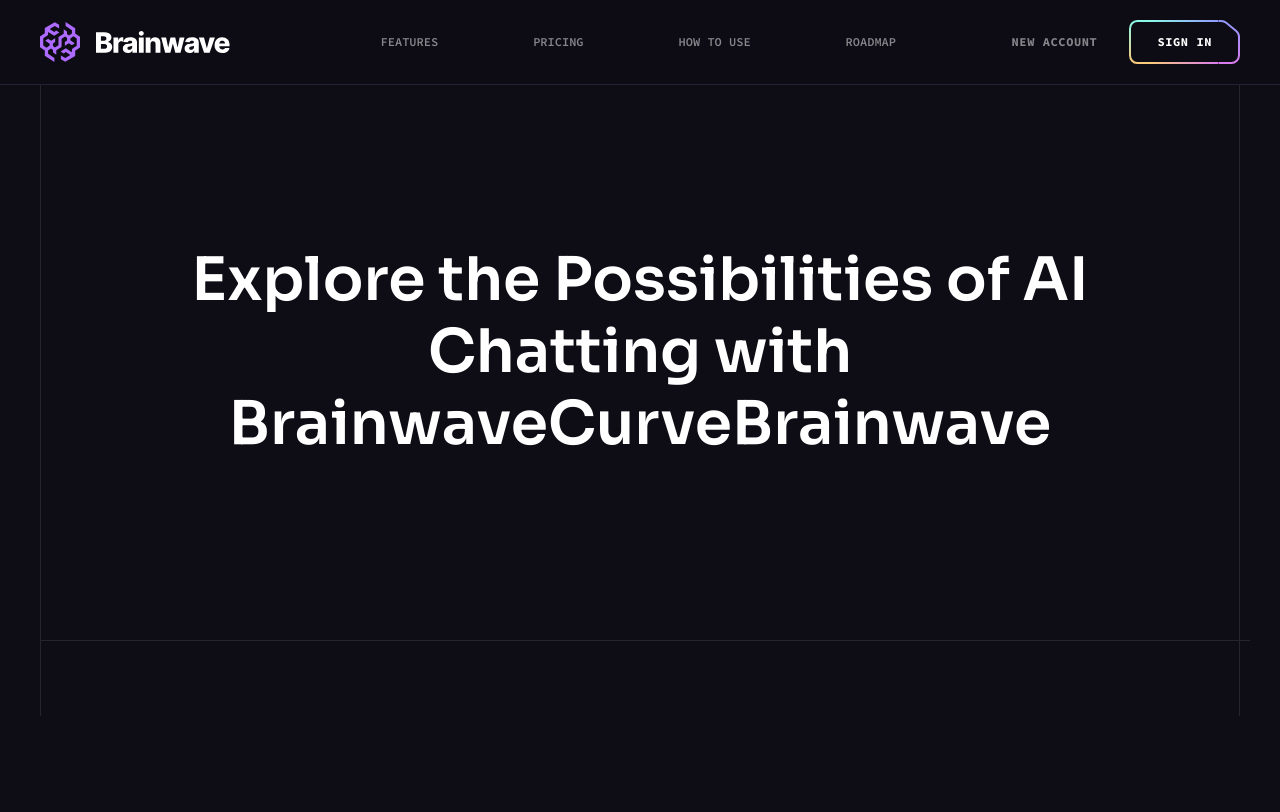
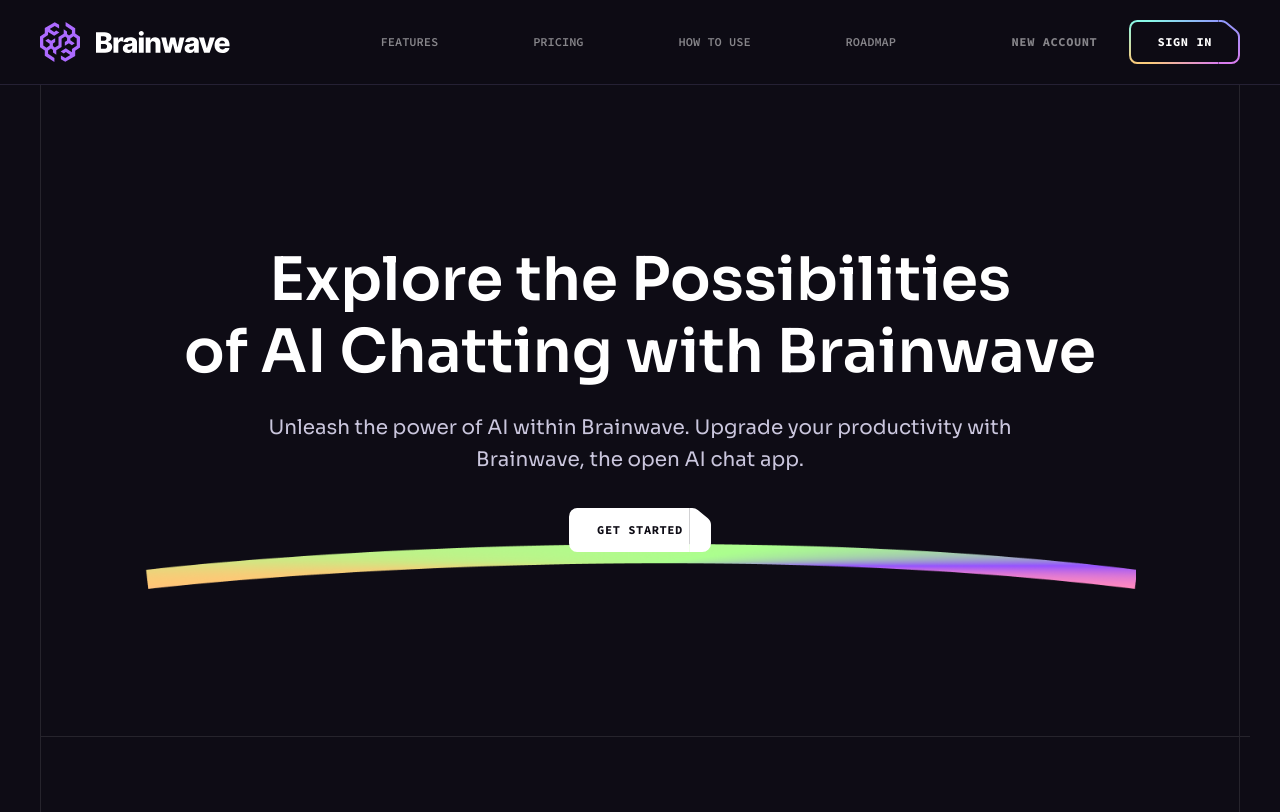
Before and after one commit to giorgiagiro/landing-page-brainwave, a React (Vite) app: page / in a window 1280 px wide. Built offline with nearby package versions, Linux system fonts and the light colour scheme.

Commit message:
hero section update

```diff
--- a/src/components/Hero.jsx
+++ b/src/components/Hero.jsx
@@ -1,5 +1,8 @@
 import React from "react";
 import Section from "./Section";
+import Button from "./Button";
+
+import { curve } from "../assets";
 
 const Hero = () => {
     return (
@@ -11,11 +14,27 @@ const Hero = () => {
             id="hero"
         >
             <div className="container relative">
-                <div className="relative z-1 max-w-[62rem] mx-auto text-center mb-[4rem] md:mb-20 lg:mb-[6rem]">
+                <div className="relative z-1 max-w-[62rem] mx-auto text-center mb-[3.875rem] md:mb-20 lg:mb-[6.25rem]">
                     <h1 className="h1 mb-6">
-                        Explore the Possibilities of AI Chatting with BrainwaveCurve
-                        <span className="inline-block-relative">Brainwave</span>
+                        Explore the Possibilities of&nbsp;AI&nbsp;Chatting with {` `}
+                        <span className="inline-block-relative">
+                            Brainwave{" "}
+                            <img
+                                src={curve}
+                                className="absolute top-full left-0 w-full xl:-mt-2"
+                                width={624}
+                                height={28}
+                                alt="Curve"
+                            ></img>
+                        </span>
                     </h1>
+                    <p className="body-1 max-w-3xl mx-auto mb-6 text-n-2 lg:mb-8">
+                        Unleash the power of AI within Brainwave. Upgrade your productivity with
+                        Brainwave, the open AI chat app.
+                    </p>
+                    <Button href="/pricing" white>
+                        Get started
+                    </Button>
                 </div>
             </div>
         </Section>
```
